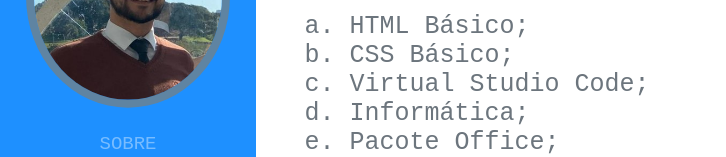
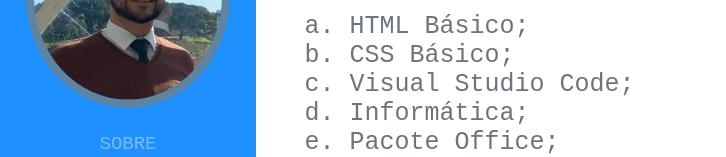
Before and after one commit to gabrielsallesdasilva/Final-de-M-dulo-Front-End-I, a plain HTML site: page conhecimentos.html in a window 1280 px wide. Shown: the part 329-486 px from the top of the page, without its empty margins (0-726 px from the left). Drawn offline with Linux system fonts and the light colour scheme.

Commit message:
Update conhecimentos.html

```diff
--- a/conhecimentos.html
+++ b/conhecimentos.html
@@ -29,7 +29,7 @@
                 <ol type="a">
                     <li>HTML Básico;</li>
                     <li>CSS Básico;</li>
-                    <li>Virtual Studio Code;</li>
+                    <li>Visual Studio Code;</li>
                     <li>Informática;</li>
                     <li>Pacote Office;</li>
                     <li>Habilidade em oratória;</li>
```
